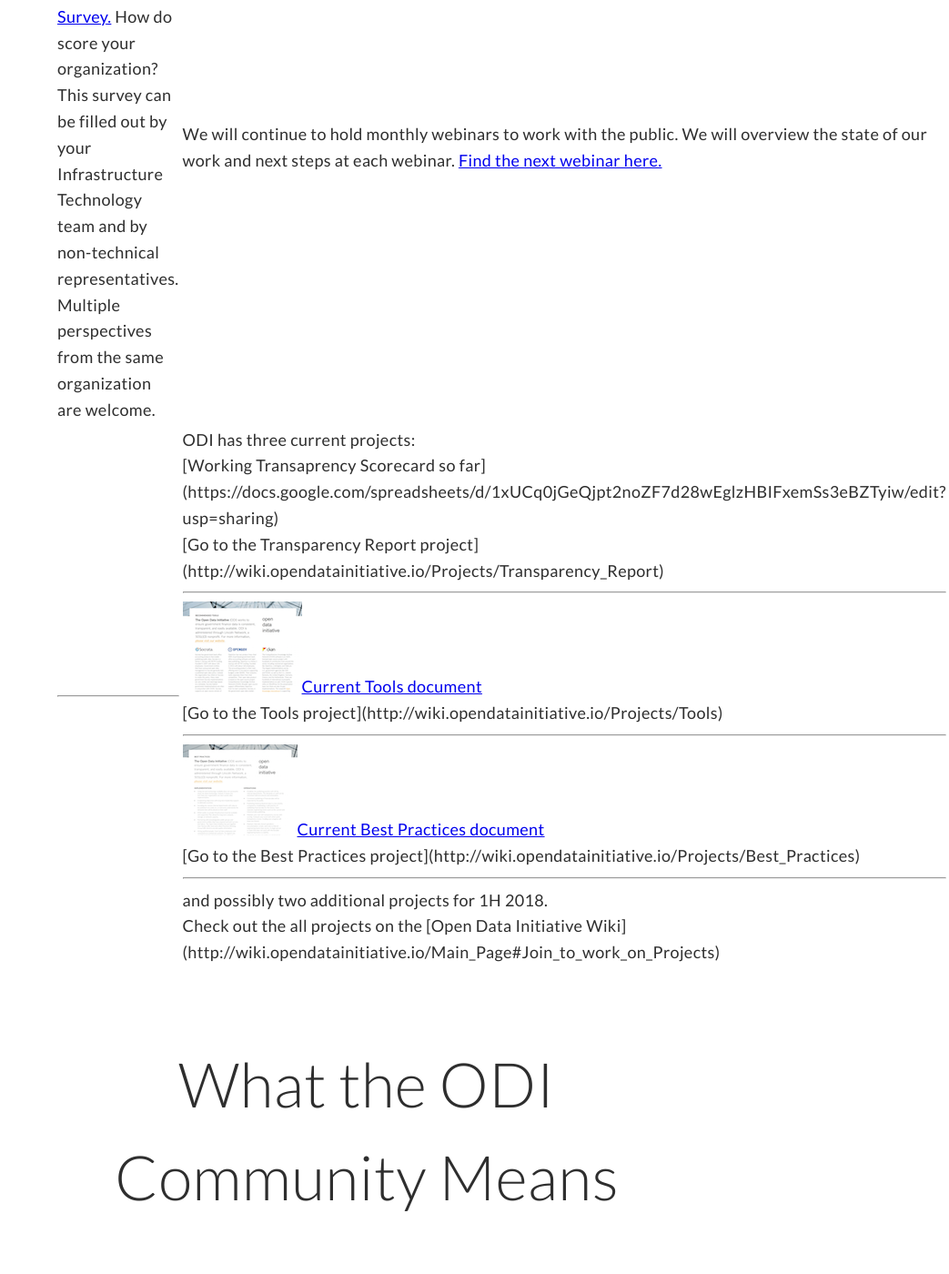
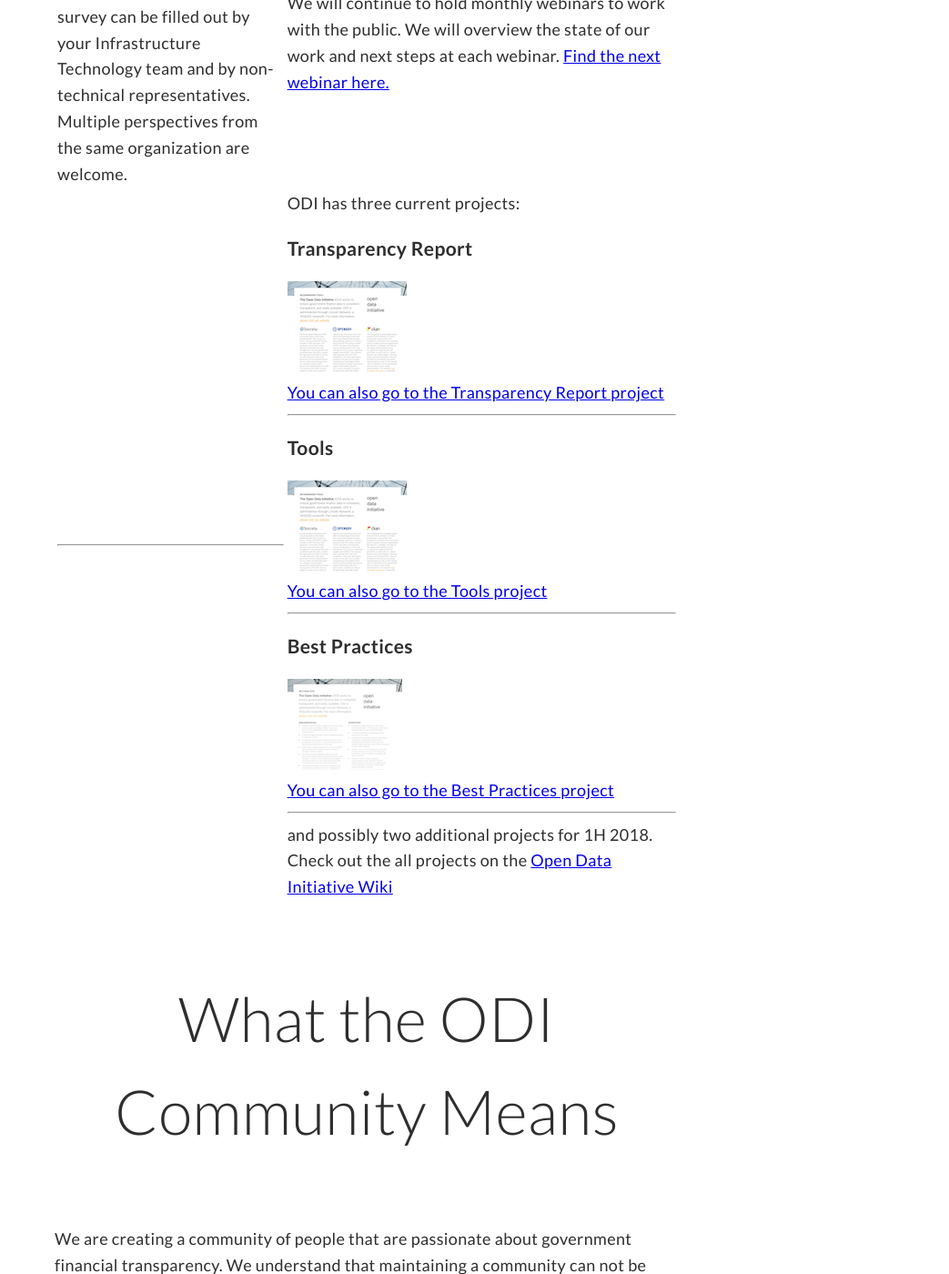
Before and after one commit to opendatainitiative/opendatainitiative.github.io, a Jekyll site: the page built from join.md, in a window 1280 px wide and 1400 px high, scrolled down 719 px. Shown: the whole window at 91% size, without its empty margins (237-1280 px from the left). Built offline with Jekyll 4.4.1, drawn with Linux system fonts in a browser that asks for light colours.

Commit message:
Final updates to table version learn.md

```diff
--- a/join.md
+++ b/join.md
@@ -28,15 +28,18 @@ title: Join
   <tr>
     <td><hr>
     </td>
-    <td>ODI has three current projects: <br>
-      [Working Transaprency Scorecard so far](https://docs.google.com/spreadsheets/d/1xUCq0jGeQjpt2noZF7d28wEglzHBIFxemSs3eBZTyiw/edit?usp=sharing)<br>
-      [Go to the Transparency Report project](http://wiki.opendatainitiative.io/Projects/Transparency_Report)<hr>
-       <a href="/assets/doc/ODI_Recommended_Tools.pdf"><img src="/assets/img/tools_icon.png" alt="Get ODI Recommeded Tools">Current Tools document</a><br>
-      [Go to the Tools project](http://wiki.opendatainitiative.io/Projects/Tools)<hr>
-      <a href="/assets/doc/ODI-Best-Practices.pdf"><img src="/assets/img/practices_icon.png" alt="ODI Best Practices">Current Best Practices document</a><br>
-      [Go to the Best Practices project](http://wiki.opendatainitiative.io/Projects/Best_Practices)<hr>
+    <td>ODI has three current projects:
+      <h3>Transparency Report</h3>
+      <a href="https://docs.google.com/spreadsheets/d/1xUCq0jGeQjpt2noZF7d28wEglzHBIFxemSs3eBZTyiw/edit?usp=sharing"><img src="/assets/img/tools_icon.png" alt="ODI Transparency Report"></a><br>
+      <a href="http://wiki.opendatainitiative.io/Projects/Transparency_Report">You can also go to the Transparency Report project</a><hr>
+      <h3>Tools</h3>
+       <a href="/assets/doc/ODI_Recommended_Tools.pdf"><img src="/assets/img/tools_icon.png" alt="Get ODI Recommeded Tools"></a><br>
+      <a href="http://wiki.opendatainitiative.io/Projects/Tools">You can also go to the Tools project</a><hr>
+      <h3>Best Practices</h3>
+      <a href="/assets/doc/ODI-Best-Practices.pdf"><img src="/assets/img/practices_icon.png" alt="ODI Best Practices"></a><br>
+      <a href="http://wiki.opendatainitiative.io/Projects/Best_Practices">You can also go to the Best Practices project</a><hr>
       and possibly two additional projects for 1H 2018. <br>
-      Check out the all projects on the [Open Data Initiative Wiki](http://wiki.opendatainitiative.io/Main_Page#Join_to_work_on_Projects)
+      Check out the all projects on the <a href="http://wiki.opendatainitiative.io/Main_Page#Join_to_work_on_Projects">Open Data Initiative Wiki</a>
     </td>
   </tr>
 </table>
```
